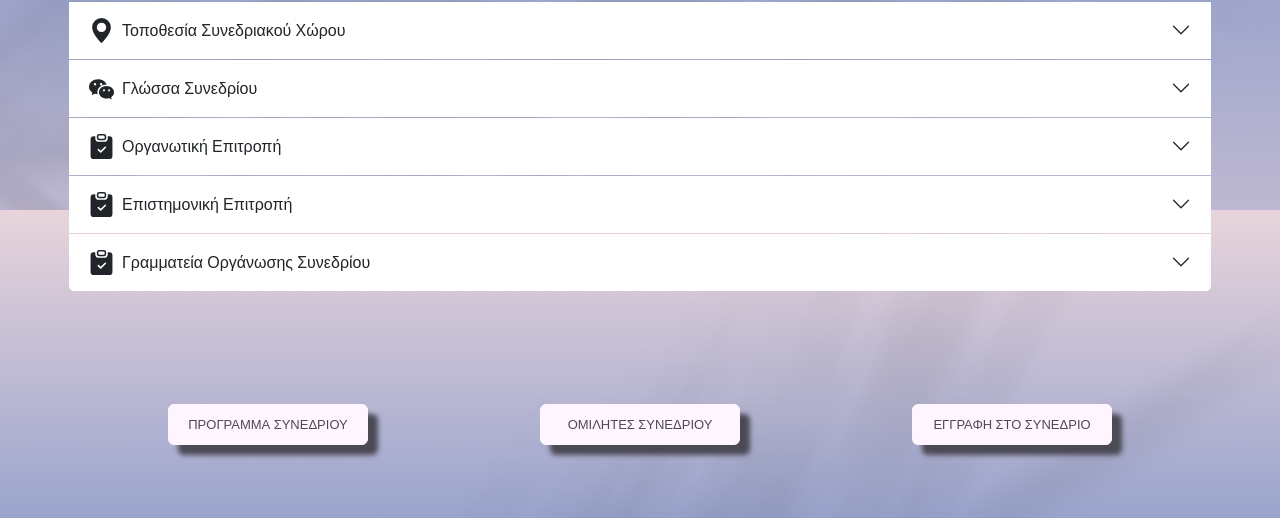
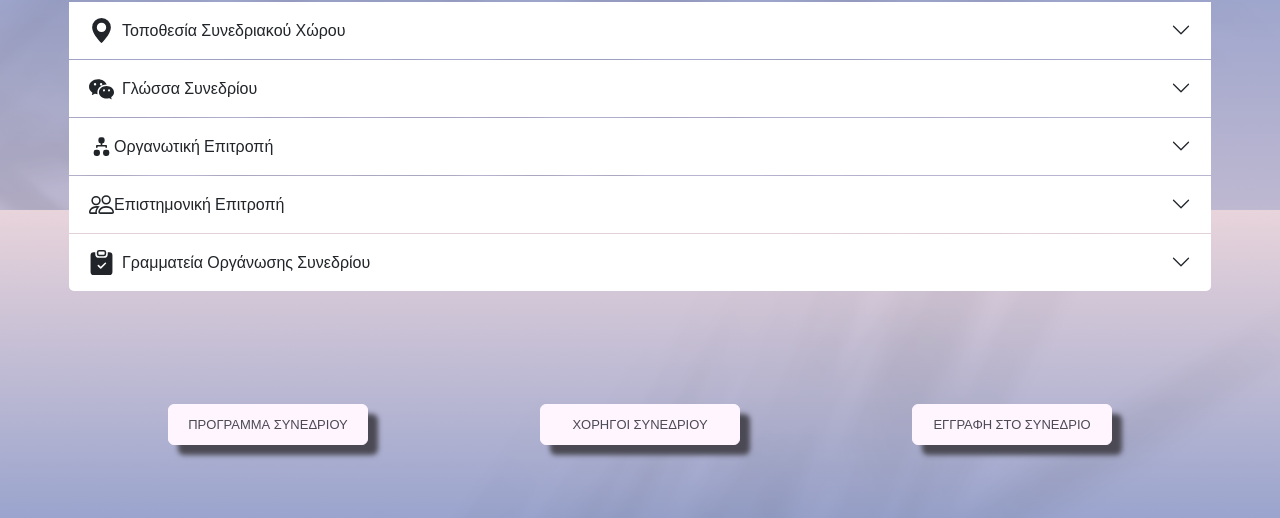
Before and after one commit to parides55/medical-conference, a Django app: page /conference in a window 1280 px wide. Shown: the part 590-1108 px from the top of the page. Run offline with Django 5.2, Linux system fonts and the light colour scheme; parts of the project's set-up code (start-up, migrations or seed data) failed here and were passed over.

Commit message:
change the svg icons

```diff
--- a/conference/templates/conference/conference_info.html
+++ b/conference/templates/conference/conference_info.html
@@ -2,7 +2,7 @@
 
 {% load static %}
 
-{% url 'speakers' as speakers_url %}
+{% url 'sponsors' as sponsors_url %}
 {% url 'conference_schedule' as conference_schedule_url %}
 {% url 'contact_us' as contact_us_url %}
 
@@ -98,9 +98,8 @@
             <div class="accordion-item">
                 <h2 class="accordion-header">
                     <button class="accordion-button collapsed" type="button" data-bs-toggle="collapse" data-bs-target="#panelsStayOpen-collapseFour" aria-expanded="false" aria-controls="panelsStayOpen-collapseFour">
-                        <svg class="me-2" xmlns="http://www.w3.org/2000/svg" width="25" height="25" fill="currentColor" class="bi bi-clipboard-check-fill" viewBox="0 0 16 16">
-                            <path d="M6.5 0A1.5 1.5 0 0 0 5 1.5v1A1.5 1.5 0 0 0 6.5 4h3A1.5 1.5 0 0 0 11 2.5v-1A1.5 1.5 0 0 0 9.5 0zm3 1a.5.5 0 0 1 .5.5v1a.5.5 0 0 1-.5.5h-3a.5.5 0 0 1-.5-.5v-1a.5.5 0 0 1 .5-.5z"/>
-                            <path d="M4 1.5H3a2 2 0 0 0-2 2V14a2 2 0 0 0 2 2h10a2 2 0 0 0 2-2V3.5a2 2 0 0 0-2-2h-1v1A2.5 2.5 0 0 1 9.5 5h-3A2.5 2.5 0 0 1 4 2.5zm6.854 7.354-3 3a.5.5 0 0 1-.708 0l-1.5-1.5a.5.5 0 0 1 .708-.708L7.5 10.793l2.646-2.647a.5.5 0 0 1 .708.708"/>
+                        <svg xmlns="http://www.w3.org/2000/svg" width="25" height="25" fill="currentColor" class="bi bi-diagram-2-fill" viewBox="0 0 16 16">
+                            <path fill-rule="evenodd" d="M6 3.5A1.5 1.5 0 0 1 7.5 2h1A1.5 1.5 0 0 1 10 3.5v1A1.5 1.5 0 0 1 8.5 6v1H11a.5.5 0 0 1 .5.5v1a.5.5 0 0 1-1 0V8h-5v.5a.5.5 0 0 1-1 0v-1A.5.5 0 0 1 5 7h2.5V6A1.5 1.5 0 0 1 6 4.5zm-3 8A1.5 1.5 0 0 1 4.5 10h1A1.5 1.5 0 0 1 7 11.5v1A1.5 1.5 0 0 1 5.5 14h-1A1.5 1.5 0 0 1 3 12.5zm6 0a1.5 1.5 0 0 1 1.5-1.5h1a1.5 1.5 0 0 1 1.5 1.5v1a1.5 1.5 0 0 1-1.5 1.5h-1A1.5 1.5 0 0 1 9 12.5z"/>
                         </svg> Οργανωτική Επιτροπή
                     </button>
                 </h2>
@@ -121,9 +120,8 @@
             <div class="accordion-item">
                 <h2 class="accordion-header">
                     <button class="accordion-button collapsed" type="button" data-bs-toggle="collapse" data-bs-target="#panelsStayOpen-collapseFive" aria-expanded="false" aria-controls="panelsStayOpen-collapseFive">
-                        <svg class="me-2" xmlns="http://www.w3.org/2000/svg" width="25" height="25" fill="currentColor" class="bi bi-clipboard-check-fill" viewBox="0 0 16 16">
-                            <path d="M6.5 0A1.5 1.5 0 0 0 5 1.5v1A1.5 1.5 0 0 0 6.5 4h3A1.5 1.5 0 0 0 11 2.5v-1A1.5 1.5 0 0 0 9.5 0zm3 1a.5.5 0 0 1 .5.5v1a.5.5 0 0 1-.5.5h-3a.5.5 0 0 1-.5-.5v-1a.5.5 0 0 1 .5-.5z"/>
-                            <path d="M4 1.5H3a2 2 0 0 0-2 2V14a2 2 0 0 0 2 2h10a2 2 0 0 0 2-2V3.5a2 2 0 0 0-2-2h-1v1A2.5 2.5 0 0 1 9.5 5h-3A2.5 2.5 0 0 1 4 2.5zm6.854 7.354-3 3a.5.5 0 0 1-.708 0l-1.5-1.5a.5.5 0 0 1 .708-.708L7.5 10.793l2.646-2.647a.5.5 0 0 1 .708.708"/>
+                        <svg xmlns="http://www.w3.org/2000/svg" width="25" height="25" fill="currentColor" class="bi bi-people" viewBox="0 0 16 16">
+                            <path d="M15 14s1 0 1-1-1-4-5-4-5 3-5 4 1 1 1 1zm-7.978-1L7 12.996c.001-.264.167-1.03.76-1.72C8.312 10.629 9.282 10 11 10c1.717 0 2.687.63 3.24 1.276.593.69.758 1.457.76 1.72l-.008.002-.014.002zM11 7a2 2 0 1 0 0-4 2 2 0 0 0 0 4m3-2a3 3 0 1 1-6 0 3 3 0 0 1 6 0M6.936 9.28a6 6 0 0 0-1.23-.247A7 7 0 0 0 5 9c-4 0-5 3-5 4q0 1 1 1h4.216A2.24 2.24 0 0 1 5 13c0-1.01.377-2.042 1.09-2.904.243-.294.526-.569.846-.816M4.92 10A5.5 5.5 0 0 0 4 13H1c0-.26.164-1.03.76-1.724.545-.636 1.492-1.256 3.16-1.275ZM1.5 5.5a3 3 0 1 1 6 0 3 3 0 0 1-6 0m3-2a2 2 0 1 0 0 4 2 2 0 0 0 0-4"/>
                         </svg> Επιστημονική Επιτροπή
                     </button>
                 </h2>
@@ -178,7 +176,7 @@
         <div class="row animate__animated animate__fadeInUp animate__slower animate__delay-1s">
             <div class="col d-flex flex-column align-items-center flex-md-row justify-content-around my-5">
                 <a href="{% url 'conference_schedule' %}" class="btn btn-light cta-btn">ΠΡΟΓΡΑΜΜΑ ΣΥΝΕΔΡΙΟΥ</a>
-                <a href="{% url 'speakers' %}" class="btn btn-light cta-btn">ΟΜΙΛΗΤΕΣ ΣΥΝΕΔΡΙΟΥ</a>
+                <a href="{% url 'sponsors' %}" class="btn btn-light cta-btn">ΧΟΡΗΓΟΙ ΣΥΝΕΔΡΙΟΥ</a>
                 <a href="https://registrations.oracleartvision.gr/registration-form-medical-conference-of-the-association-of-parents-friends-of-children-with-heart-disease/ " target=_blank class="btn btn-light cta-btn">ΕΓΓΡΑΦΗ ΣΤΟ ΣΥΝΕΔΡΙΟ</a>
             </div>
         </div>
```
